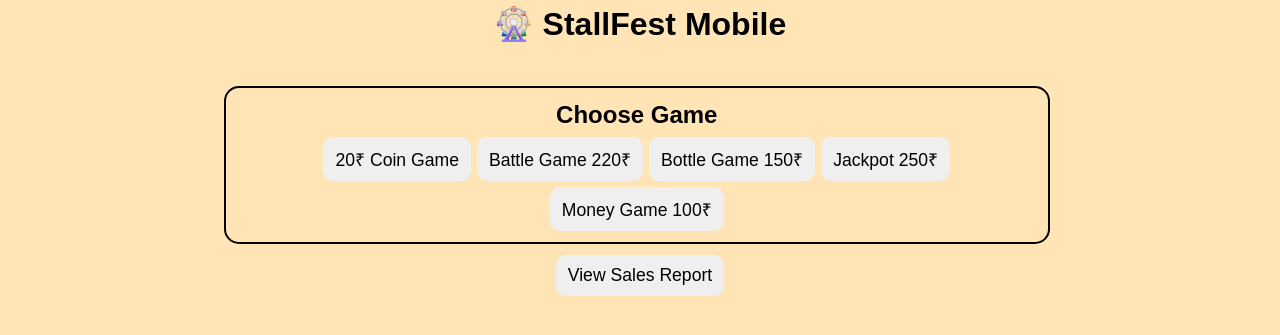
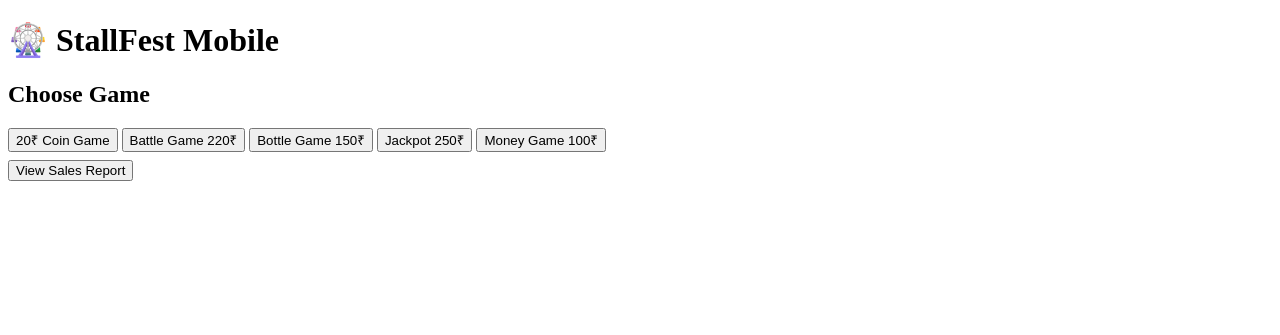
Before and after one commit to 1styearcs-creator/stallfest1, a Flask app: page / in a window 1280 px wide. Shown: the top 335 px of the page. Run offline with Flask 3, Linux system fonts and the light colour scheme; data comes from the database, SQL or seed files in the repository.

Commit message:
Update index.html

```diff
--- a/templates/index.html
+++ b/templates/index.html
@@ -5,32 +5,7 @@
 <meta name="viewport" content="width=device-width, initial-scale=1.0">
 <title>StallFest Mobile</title>
 <style>
-body {
-    font-family: Arial, sans-serif;
-    background: #FFE4B5;
-    margin:0;
-    padding:0;
-    overflow-x:hidden;
-}
-h1,h2 {text-align:center; margin:5px 0;}
-.container {padding:10px; display:flex; flex-direction:column; align-items:center;}
-button {
-    font-size:1.1em;
-    margin:3px;
-    padding:10px 12px;
-    border:none;
-    border-radius:10px;
-    cursor:pointer;
-    white-space: nowrap;
-}
-button.selected {background-color:#ff69b4; color:white;}
-button.winner {background-color:#32CD32; color:white;}
-button.loser {background-color:#FF4500; color:white;}
-.message {margin:10px; font-size:1.2em; font-weight:bold; text-align:center; color:#00008B;}
-.game-section {border:2px solid #000; border-radius:15px; padding:8px; margin:8px; width:95%;}
-.flex-buttons {display:flex; flex-wrap:wrap; justify-content:center;}
-.play-btn {background-color:#1E90FF;color:white;font-size:1.3em;padding:10px 15px;margin-top:8px; width:95%;}
-a button {width:auto;}
+/* Your styles remain the same here */
 </style>
 </head>
 <body>
```
